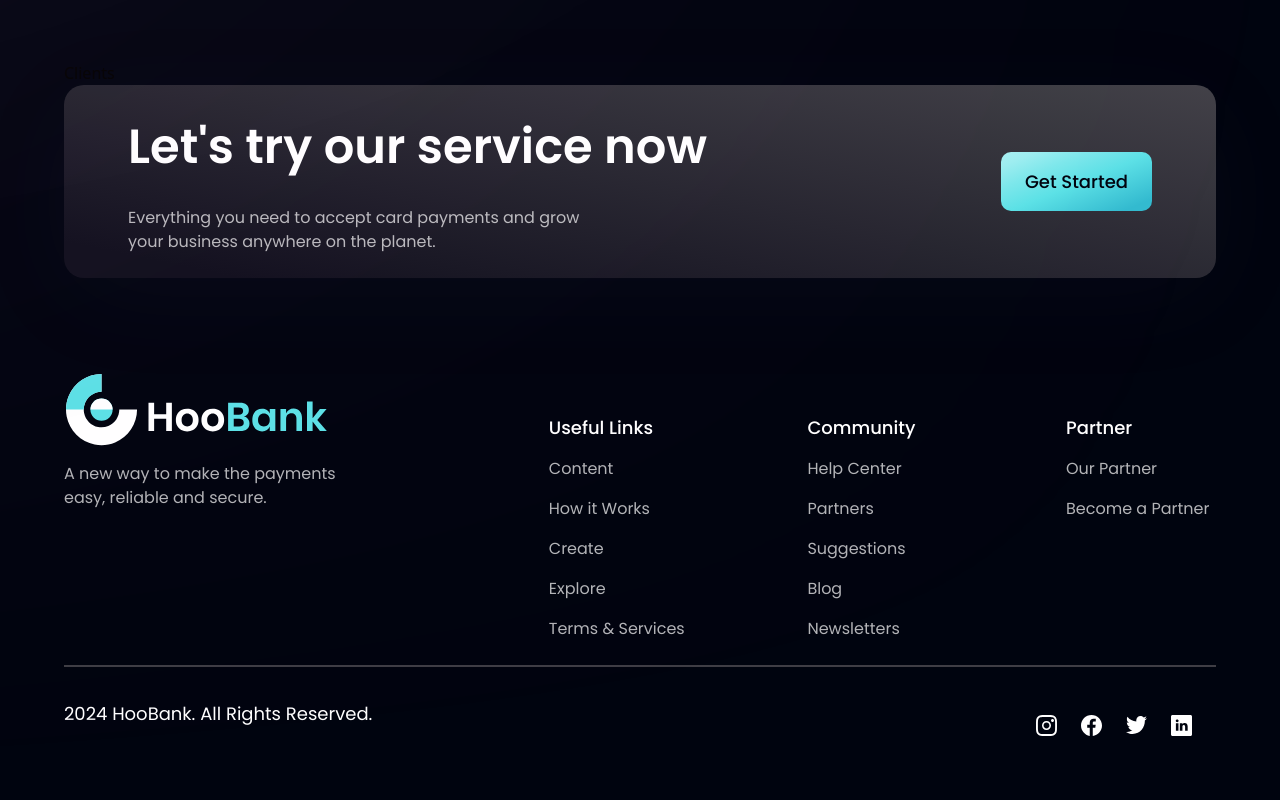
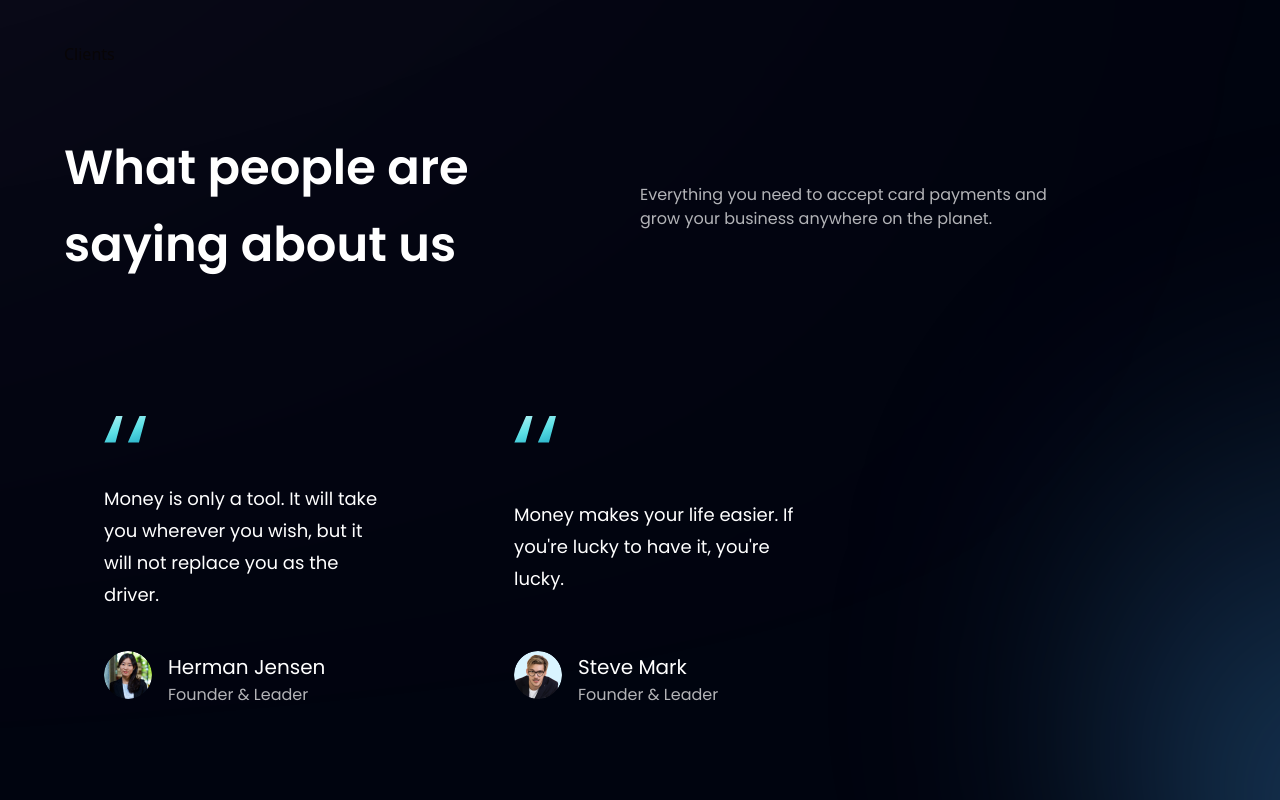
Before and after one commit to riyaz7122001/nextjs-website, a Next.js app: page / in a window 1280 px wide. Shown: the part 2720-3520 px from the top of the page. Built offline with nearby package versions, Linux system fonts and the light colour scheme.

Commit message:
Testimonial part1 section done

```diff
--- a/src/app/page.tsx
+++ b/src/app/page.tsx
@@ -22,9 +22,9 @@
           <Billing />
           <CardDeal />
           <Clients />
+          <Testimonials />
           <CallToAction />
           <Footer />
-          {/* <Testimonials /> */}
         </div>
       </div>
     </div>
--- a/src/components/FeedbackCard.tsx
+++ b/src/components/FeedbackCard.tsx
@@ -1,6 +1,18 @@
-const FeedbackCard = () => {
+const FeedbackCard = ({ content, name, title, img }: { content: string, name: string; title: string; img: string }) => {
     return (
-        <div>FeedbackCard</div>
+        <div className="flex flex-col px-10 py-12 justify-between rounded-[20px] max-w-[370px]
+        md:mr-10 sm:mr-5 mr-0 my-5 feedback-card">
+            <img src="/icons/quotes.svg" alt="quotes" className="w-[42px] h-[27px] object-contain" />
+            <p className="font-poppins font-normal text-[18px] leading-[32px] text-white my-10">{content}</p>
+            <div className="flex flex-row">
+                <img src={img} alt="name" className="w-[48px] h-[48px] rounded-full object-contain" />
+                <div className="flex flex-col ml-4">
+                    <h4 className="font-poppins font-normal text-[20px] leading-[32px] text-white">{name}
+                    </h4>
+                    <p className="font-poppins font-normal text-[16px] leading-[24px] text-dimWhite">{title}</p>
+                </div>
+            </div>
+        </div>
     )
 }
 
--- a/src/components/Testimonials.tsx
+++ b/src/components/Testimonials.tsx
@@ -1,6 +1,58 @@
+import styles from "@/styles/styles"
+import FeedbackCard from "./FeedbackCard"
+
+const feedback = [
+    {
+        id: "feedback-1",
+        content:
+            "Money is only a tool. It will take you wherever you wish, but it will not replace you as the driver.",
+        name: "Herman Jensen",
+        title: "Founder & Leader",
+        img: "/icons/people01.png",
+    },
+    {
+        id: "feedback-2",
+        content:
+            "Money makes your life easier. If you're lucky to have it, you're lucky.",
+        name: "Steve Mark",
+        title: "Founder & Leader",
+        img: "/icons/people02.png",
+
+    },
+    {
+        id: "feedback-3",
+        content:
+            "It is usually people in the money business, finance, and international trade that are really rich.",
+        name: "Kenn Gallagher",
+        title: "Founder & Leader",
+        img: "/icons/people03.png",
+
+    },
+];
+
 const Testimonials = () => {
     return (
-        <div>Testimonials</div>
+        <section id="clients" className={`${styles.flexCenter} ${styles.paddingY} flex-col relative`}>
+            <div className="absolute z-0 w-[60%] h-[60%] -right-[50%] rounded-full blue__gradient"></div>
+            <div className="flex md:flex-row flex-col w-full justify-between items-center sm:mb-16 mb-6
+            relative z-[1]">
+                <h2 className={styles.heading2}>What people are  <br className="sm:block hidden" />
+                    saying about us
+                </h2>
+                <div className="w-full md:mt-0 mt-6">
+                    <p className={`${styles.paragraph} w-full max-w-[450px]`}>
+                        Everything you need to accept card payments and grow your business
+                        anywhere on the planet.
+                    </p>
+                </div>
+            </div>
+
+            <div className="flex flex-wrap sm:justify-start justify-center w-full feedback-container relative z-[1]">
+                {feedback.map((item) => (
+                    <FeedbackCard key={item.id} {...item} />
+                ))}
+            </div>
+        </section>
     )
 }
 
--- a/src/constants/index.ts
+++ b/src/constants/index.ts
@@ -2,13 +2,6 @@
 import binance from "@/public/icons/binance.png";
 import coinbase from "@/public/icons/coinbase.png";
 import dropbox from "@/public/icons/dropbox.png";
-import facebook from "@/public/icons/facebook.svg";
-import instagram from "@/public/icons/instagram.svg";
-import linkedin from "@/public/icons/linkedin.svg";
-import twitter from "@/public/icons/twitter.svg";
-import people01 from "@/public/icons/people01.png";
-import people02 from "@/public/icons/people02.png";
-import people03 from "@/public/icons/people03.png";
 
 export const navLinks = [
   {
@@ -50,33 +43,6 @@
     title: "Balance Transfer",
     content:
       "A balance transfer credit card can save you a lot of money in interest charges.",
-  },
-];
-
-export const feedback = [
-  {
-    id: "feedback-1",
-    content:
-      "Money is only a tool. It will take you wherever you wish, but it will not replace you as the driver.",
-    name: "Herman Jensen",
-    title: "Founder & Leader",
-    img: people01,
-  },
-  {
-    id: "feedback-2",
-    content:
-      "Money makes your life easier. If you're lucky to have it, you're lucky.",
-    name: "Steve Mark",
-    title: "Founder & Leader",
-    img: people02,
-  },
-  {
-    id: "feedback-3",
-    content:
-      "It is usually people in the money business, finance, and international trade that are really rich.",
-    name: "Kenn Gallagher",
-    title: "Founder & Leader",
-    img: people03,
   },
 ];
 
```
